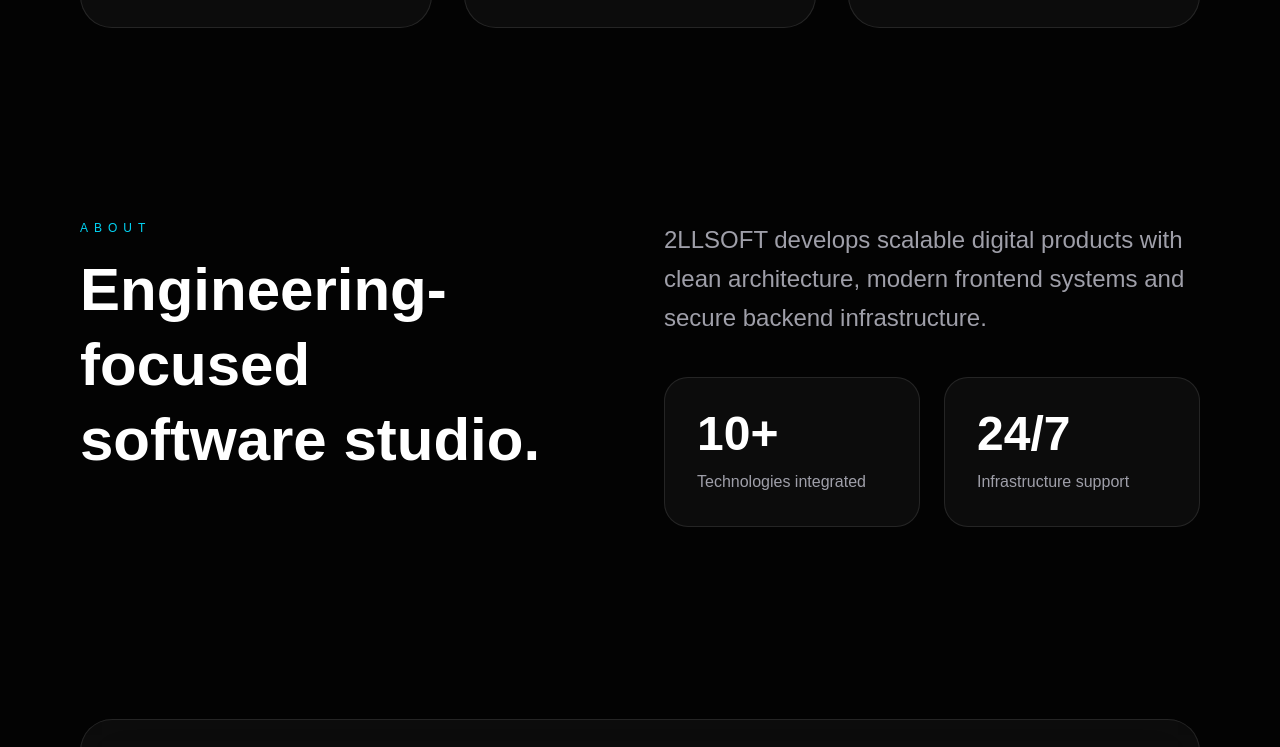
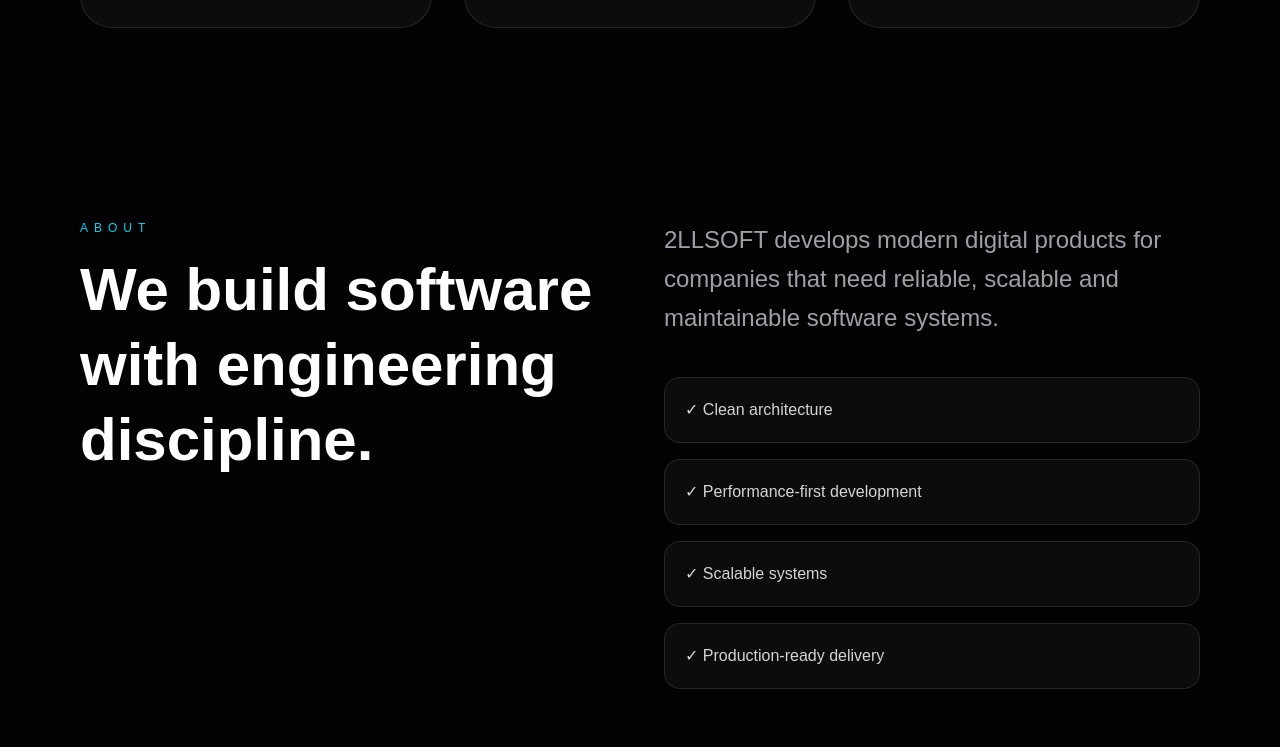
Before and after one commit to 2LLSOFT/2llsoft-clean, a Next.js app: page / in a window 1280 px wide. Shown: the part 2398-3145 px from the top of the page. Built offline with nearby package versions, Linux system fonts and the light colour scheme.

Commit message:
upgrade about section

```diff
--- a/sections/About.tsx
+++ b/sections/About.tsx
@@ -1,9 +1,13 @@
+const values = [
+  "Clean architecture",
+  "Performance-first development",
+  "Scalable systems",
+  "Production-ready delivery",
+];
+
 export default function About() {
   return (
-    <section
-      id="about"
-      className="px-6 py-24 text-white md:px-20"
-    >
+    <section id="about" className="bg-[#030303] px-6 py-24 text-white md:px-20">
       <div className="grid gap-12 md:grid-cols-2">
         <div>
           <p className="text-xs uppercase tracking-[0.5em] text-cyan-400">
@@ -11,33 +15,25 @@
           </p>
 
           <h2 className="mt-4 text-4xl font-black leading-tight md:text-6xl">
-            Engineering-focused
-            <br />
-            software studio.
+            We build software with engineering discipline.
           </h2>
         </div>
 
         <div>
           <p className="text-lg leading-relaxed text-zinc-400 md:text-2xl">
-            2LLSOFT develops scalable digital products with clean
-            architecture, modern frontend systems and secure backend
-            infrastructure.
+            2LLSOFT develops modern digital products for companies that need
+            reliable, scalable and maintainable software systems.
           </p>
 
-          <div className="mt-10 grid grid-cols-2 gap-6">
-            <div className="rounded-3xl border border-white/10 bg-white/[0.04] p-8">
-              <h3 className="text-5xl font-black">10+</h3>
-              <p className="mt-3 text-zinc-400">
-                Technologies integrated
-              </p>
-            </div>
-
-            <div className="rounded-3xl border border-white/10 bg-white/[0.04] p-8">
-              <h3 className="text-5xl font-black">24/7</h3>
-              <p className="mt-3 text-zinc-400">
-                Infrastructure support
-              </p>
-            </div>
+          <div className="mt-10 grid gap-4">
+            {values.map((value) => (
+              <div
+                key={value}
+                className="rounded-2xl border border-white/10 bg-white/[0.04] p-5 text-zinc-300"
+              >
+                ✓ {value}
+              </div>
+            ))}
           </div>
         </div>
       </div>
```
